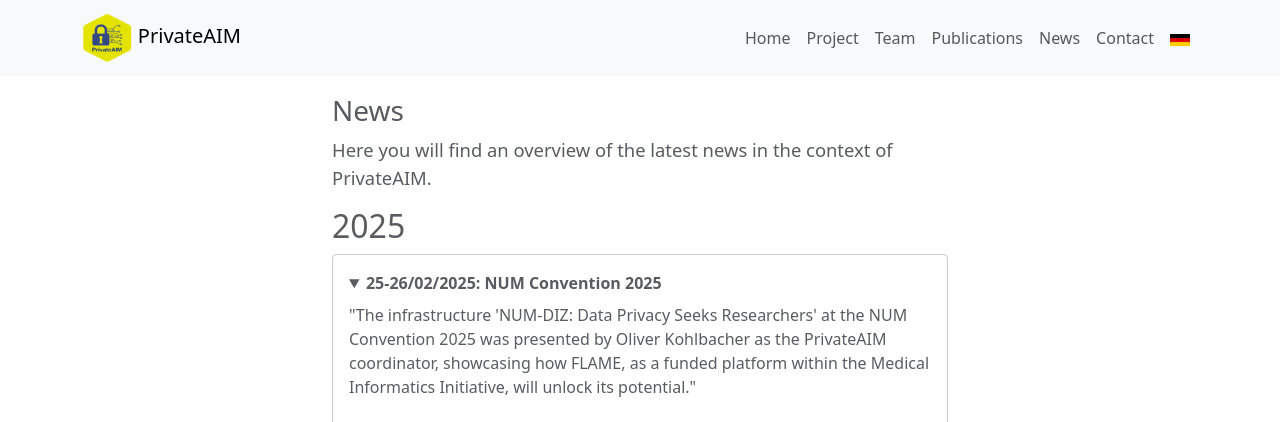
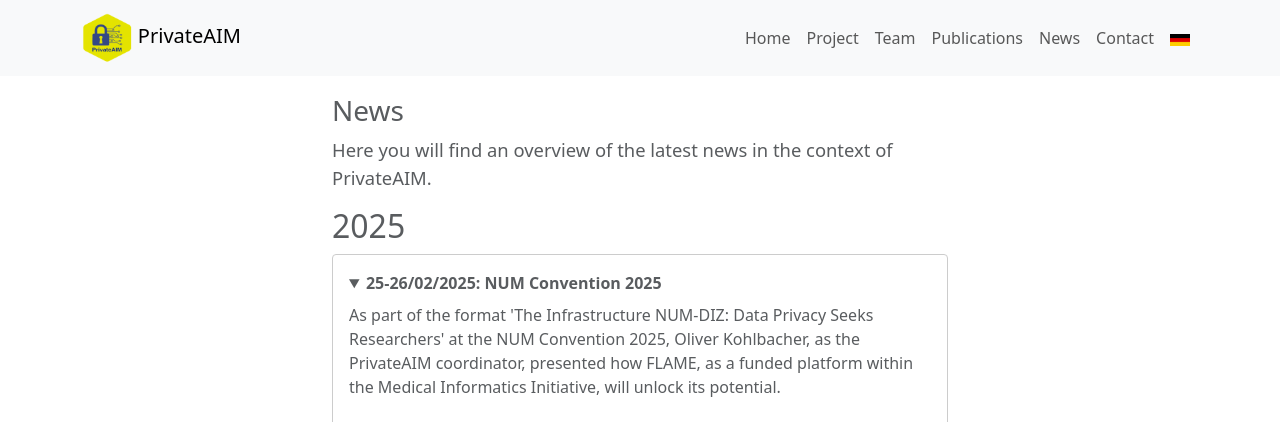
Before and after one commit to BIH-MI/private-aim-website, a plain HTML site: page eng/news.html in a window 1280 px wide. Both pictures are taken after a click on the heading "25-26/02/2025: NUM Convention 2025". Shown: the top 422 px of the page. Drawn offline with nearby package versions, Linux system fonts and the light colour scheme.

Commit message:
Update news.html

```diff
--- a/eng/news.html
+++ b/eng/news.html
@@ -106,7 +106,7 @@
     <h2>2025</h2>
     <details class="custom-details p-3">
       <summary>25-26/02/2025: NUM Convention 2025</summary>
-      <p class="mt-2">"The infrastructure 'NUM-DIZ: Data Privacy Seeks Researchers' at the NUM Convention 2025 was presented by Oliver Kohlbacher as the PrivateAIM coordinator, showcasing how FLAME, as a funded platform within the Medical Informatics Initiative, will unlock its potential."</p>
+      <p class="mt-2">As part of the format 'The Infrastructure NUM-DIZ: Data Privacy Seeks Researchers' at the NUM Convention 2025, Oliver Kohlbacher, as the PrivateAIM coordinator, presented how FLAME, as a funded platform within the Medical Informatics Initiative, will unlock its potential.</p>
       <img src="../images/news/news_num-convention.jpg" alt="retreat_photo" class="responsive-image">
     </details>
     <h2>2024</h2>
```
